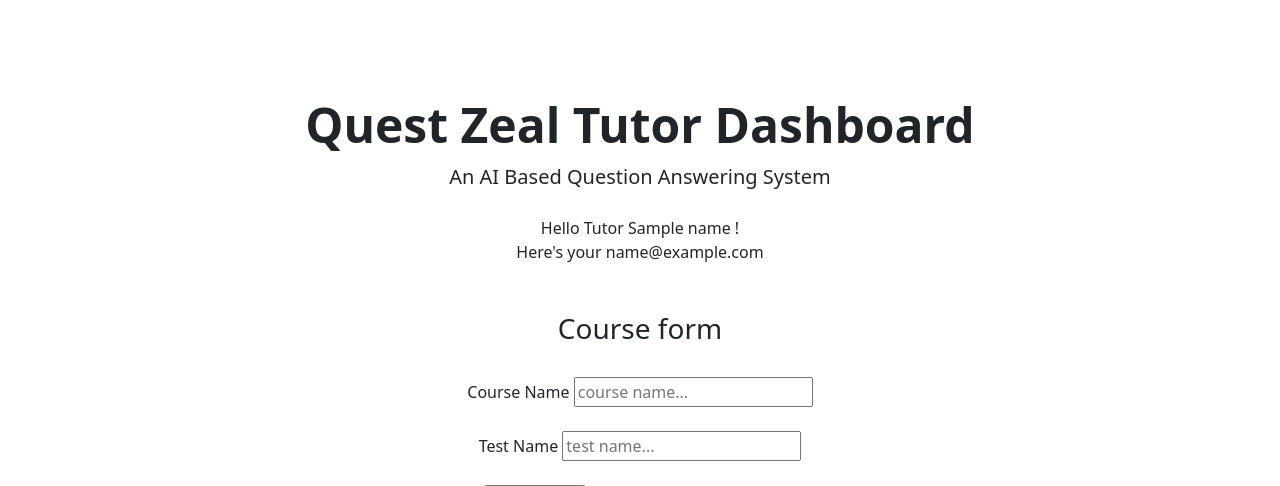
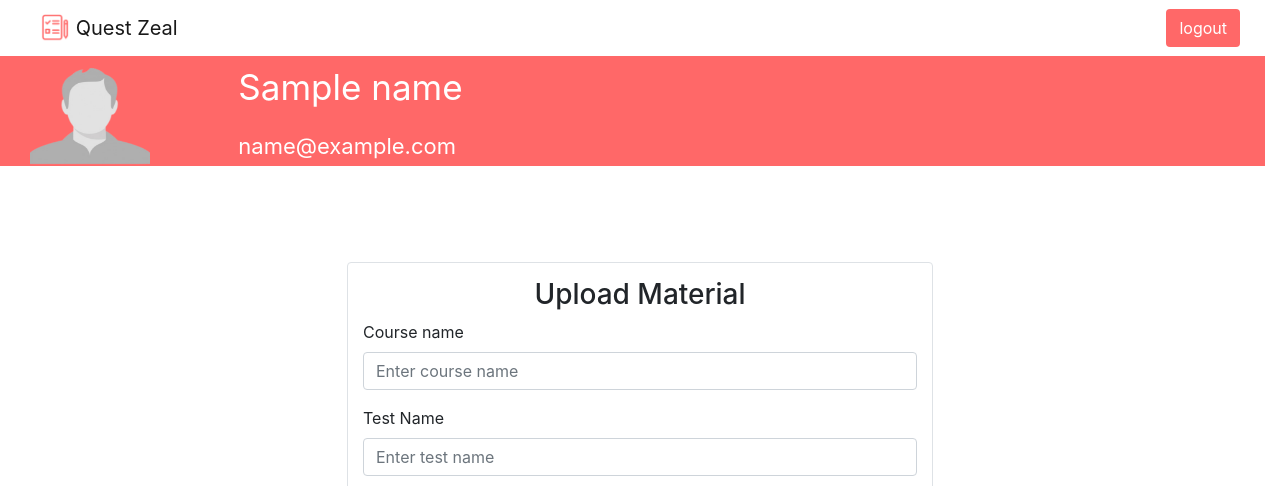
Before and after one commit to YPrahasith/Quest_Zeal, a Flask app: template app/templates/tutorDashboard.html in a window 1280 px wide. Shown: the top 486 px of the page. Run offline with Flask 2, Linux system fonts and the light colour scheme; data comes from the database, SQL or seed files in the repository; both versions use the stored data as it was after the commit; the template is opened without the code that fills it: values that come from a table or form of the project are taken from there, most other values are stand-ins (such as "Sample title", 1, 10 or a date in 2020); some libraries are stand-ins or nearby versions.

Commit message:
Styled Tutor Dashboard and some other minor changes

```diff
--- /dev/null
+++ b/app/static/assets/css/tutorDashboard.css
@@ -0,0 +1,104 @@
+.homepageButton  {
+    background-color: #ff6868;
+    color: white;
+}
+@font-face {
+    font-family: Radio_Canada;
+    src: url(../fonts/RadioCanada-Medium.ttf);
+}
+
+@font-face {
+    font-family: Radio_Canada_Light;
+    src: url(../fonts//RadioCanada-Light.ttf);
+}
+
+.header {
+    padding-left: 30px;
+    text-align: left;
+    background: #FF6868;
+    color: white;
+    font-size: 22px;
+    width: 100%;
+    height: 110px;
+}
+
+.header2 {
+    padding-left: 30px;
+    text-align: left;
+    background: #FF6868;
+    color: white;
+    font-size: 22px;
+    width: 100%;
+    height: 40px;
+}
+.prfname {
+    font-size: 35px;
+    color: white;
+}
+
+.displayname{
+    padding: 5px;
+}
+
+.courseform{
+    padding: 15px;
+}
+.add{
+    background: #ff6868;
+    color: white;
+    width: 20%;
+}
+
+.table{
+    margin-top: 50px;
+}
+
+.thead{
+    background-color: #ff6868;
+    color: white;
+}
+.files input {
+    outline: 2px dashed #ff6868;
+    outline-offset: -10px;
+    -webkit-transition: outline-offset .15s ease-in-out, background-color .15s linear;
+    transition: outline-offset .15s ease-in-out, background-color .15s linear;
+    padding: 120px 0px 85px 35%;
+    text-align: center !important;
+    margin: 0;
+    width: 100% !important;
+}
+.files input:focus{     outline: 2px dashed #ff6868;  outline-offset: -10px;
+    -webkit-transition: outline-offset .15s ease-in-out, background-color .15s linear;
+    transition: outline-offset .15s ease-in-out, background-color .15s linear; border:1px solid #92b0b3;
+ }
+.files{ position:relative}
+.files:after {  pointer-events: none;
+    position: absolute;
+    top: 60px;
+    left: 0;
+    width: 50px;
+    right: 0;
+    height: 56px;
+    content: "";
+    background-image: url(https://image.flaticon.com/icons/png/128/109/109612.png);
+    display: block;
+    margin: 0 auto;
+    background-size: 100%;
+    background-repeat: no-repeat;
+}
+.color input{ background-color:#f1f1f1;}
+.files:before {
+    position: absolute;
+    bottom: 10px;
+    left: 0;  pointer-events: none;
+    width: 100%;
+    right: 0;
+    height: 57px;
+    content: " or drag it here. ";
+    display: block;
+    margin: 0 auto;
+    color: #ff6868;
+    font-weight: 600;
+    text-transform: capitalize;
+    text-align: center;
+}
--- a/app/templates/tutorDashboard.html
+++ b/app/templates/tutorDashboard.html
@@ -9,58 +9,86 @@
       href="https://cdn.jsdelivr.net/npm/bootstrap@5.1.1/dist/css/bootstrap.min.css"
     />
     <link rel="stylesheet" href="/static/assets/css/custom.css" />
+    <link rel="stylesheet" href="/static/assets/css/tutorDashboard.css">
+
+    <link rel="stylesheet" href="https://cdn.jsdelivr.net/npm/bootstrap@4.0.0/dist/css/bootstrap.min.css" integrity="sha384-Gn5384xqQ1aoWXA+058RXPxPg6fy4IWvTNh0E263XmFcJlSAwiGgFAW/dAiS6JXm" crossorigin="anonymous">
+    <script src="https://code.jquery.com/jquery-3.2.1.slim.min.js" integrity="sha384-KJ3o2DKtIkvYIK3UENzmM7KCkRr/rE9/Qpg6aAZGJwFDMVNA/GpGFF93hXpG5KkN" crossorigin="anonymous"></script>
+    <script src="https://cdn.jsdelivr.net/npm/popper.js@1.12.9/dist/umd/popper.min.js" integrity="sha384-ApNbgh9B+Y1QKtv3Rn7W3mgPxhU9K/ScQsAP7hUibX39j7fakFPskvXusvfa0b4Q" crossorigin="anonymous"></script>
+    <script src="https://cdn.jsdelivr.net/npm/bootstrap@4.0.0/dist/js/bootstrap.min.js" integrity="sha384-JZR6Spejh4U02d8jOt6vLEHfe/JQGiRRSQQxSfFWpi1MquVdAyjUar5+76PVCmYl" crossorigin="anonymous"></script>
+
   </head>
 
   <body>
     <main>
-      <div class="px-4 py-5 my-5 text-center">
-        <h1 class="display-5 fw-bold">Quest Zeal Tutor Dashboard</h1>
+      <nav class="navbar navbar-light ">
+
+        <div class="text col-12 col-md-9 px-4">
+          <a class="navbar-brand" href="/">
+            <img src="/static/assets/images/logo.png" width="30" height="30" class="d-inline-block align-top">
+
+            Quest Zeal
+
+          </a>
+        </div>
+
+          <div class="px-4">
+            <a href="/logout" type="button" class="btn homepageButton">logout</a>
+          </div>
+
+      </nav>
+      <div class=" row header">
+        <div class="col-sm-2">
+          <img src="/static/assets/images/pp.png" align="left" width="120" height="120" class="d-inline-block align-top">
+        </div>
+        <div class=" col-xl-10 displayname">
+          <p class="prfname"> {{name}} </p>
+          <p>{{email}}</p>
+        </div>
+      </div>
+      <div class="px-4 py-5 my-5 ">
         <div class="col-lg-6 mx-auto">
-          <p class="lead mb-4">An AI Based Question Answering System</p>
-          <div class="d-grid gap-2 d-sm-flex justify-content-sm-center">
-            Hello Tutor {{name}} !
-            <br />
-            Here's your {{email}}
-          </div>
-          <br />
-          <br />
+          <form action="/add" method="POST" enctype="multipart/form-data" class="border rounded courseform">
+            <div class="text-center">
+              <h3 >Upload Material</h3>
+            </div>
+            <div class="form-group ">
+              <label for="coursename" >Course name</label>
+              <input type="text" name="course_name" class="form-control"  placeholder="Enter course name">
+            </div>
+            <div class="form-group">
+              <label for="testname" >Test Name</label>
+              <input type="text" name="test_name" class="form-control"  placeholder="Enter test name">
+            </div>
 
-          <h3>Course form</h3>
-          <form action="/add" method="POST" enctype="multipart/form-data">
-            <br />
-            <label>Course Name </label>
-            <input type="text" name="course_name" placeholder="course name..." />
-            <br />
-            <br />
-            <label>Test Name</label>
-            <input type="text" name="test_name" placeholder="test name..." />
-            <br />
-            <br />
-            <input type="file" name="file">
-            <br />
-            <br />
-            <button type="submit">Add</button>
+            <div class="form-group files">
+              <label>Upload Your File </label>
+              <input type="file" class="form-control" name="file">
+            </div>
+
+            <div class="text-center">
+              <button type="submit" class="btn add">Add</button>
+            </div>
           </form>
 
-          <br />
-          <br />
 
-          <div>
-            <br />
-            <table>
-              <thead>
-                <th>Course Id</th>
-                <th></th>
-                <th>Course Name</th>
-                <th></th>
-                <th>Test Name</th>
-                <th></th>
-                <th>File Name </th>
-                <th></th>
-                <th>#</th>
-              </thead>
-              {% for data in tests %}
-              <tbody>
+
+          <table class="table">
+            <thead class="thead">
+              <tr>
+                <th >Course Id</th>
+                <td></td>
+                <th >Course Name</th>
+                <td></td>
+                <th >Test Id</th>
+                <td></td>
+                <th >Test Name</th>
+                <td></td>
+                <th> Status</th>
+              </tr>
+            </thead>
+            <tbody>
+            {% for data in tests %}
+            <tr>
                 <td>{{data.id}}</td>
                 <td></td>
                 <td>{{data.course_name}}</td>
@@ -70,31 +98,10 @@
                 <td>{{data.file_name}}</td>
                 <td></td>
                 <td><a href="/delete/{{data.id}}" type="button">Delete</a></td>
-              </tbody>
-              {% endfor%}
-            </table>
-          </div>
-
-          <!--<div>
-
-                    <form method="POST" action="" enctype="multipart/form-data">
-                        <input type="file" name="file" accept=".txt">
-                        <br />
-                        <br />
-                        <input type="submit" value="Submit" onclick="msg()">
-                    </form>
-                </div> -->
-          <br />
-          <br />
-
-          <div class="d-grid gap-2 d-sm-flex justify-content-sm-center">
-            <a
-              href="/logout"
-              type="button"
-              class="btn btn-primary btn-lg px-4 gap-3"
-              >Logout</a
-            >
-          </div>
+                </tr>
+            {% endfor%}
+            </tbody>
+          </table>
         </div>
       </div>
     </main>
--- a/app/views.py
+++ b/app/views.py
@@ -151,11 +151,6 @@ def index():
         registerMsg     = None
         success = False
 
-        # if request.method == 'GET':
-
-        #     return render_template( 'register.html', registerForm=registerForm, registerMsg=registerMsg )
-
-        # check if both http method is POST and form is valid on submit
         if registerForm.validate_on_submit():
 
             # assign form data to variables
```
Also changed, not shown: app/templates/index.html (+33 -40 lines), app/templates/studentDashboard.html (+17 -4 lines), app/db.sqlite3, app/static/assets/css/login.css (line endings or trailing spaces).
